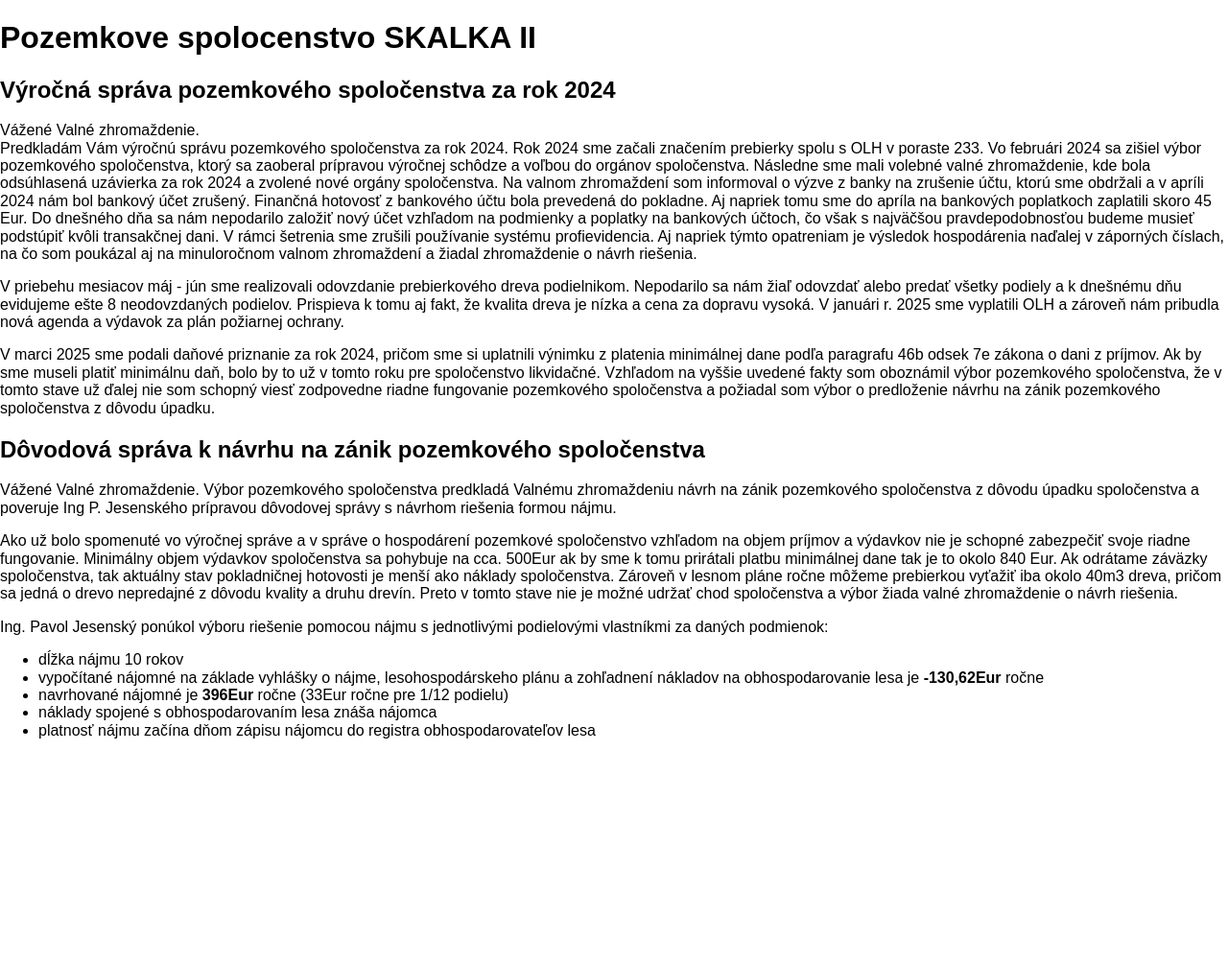
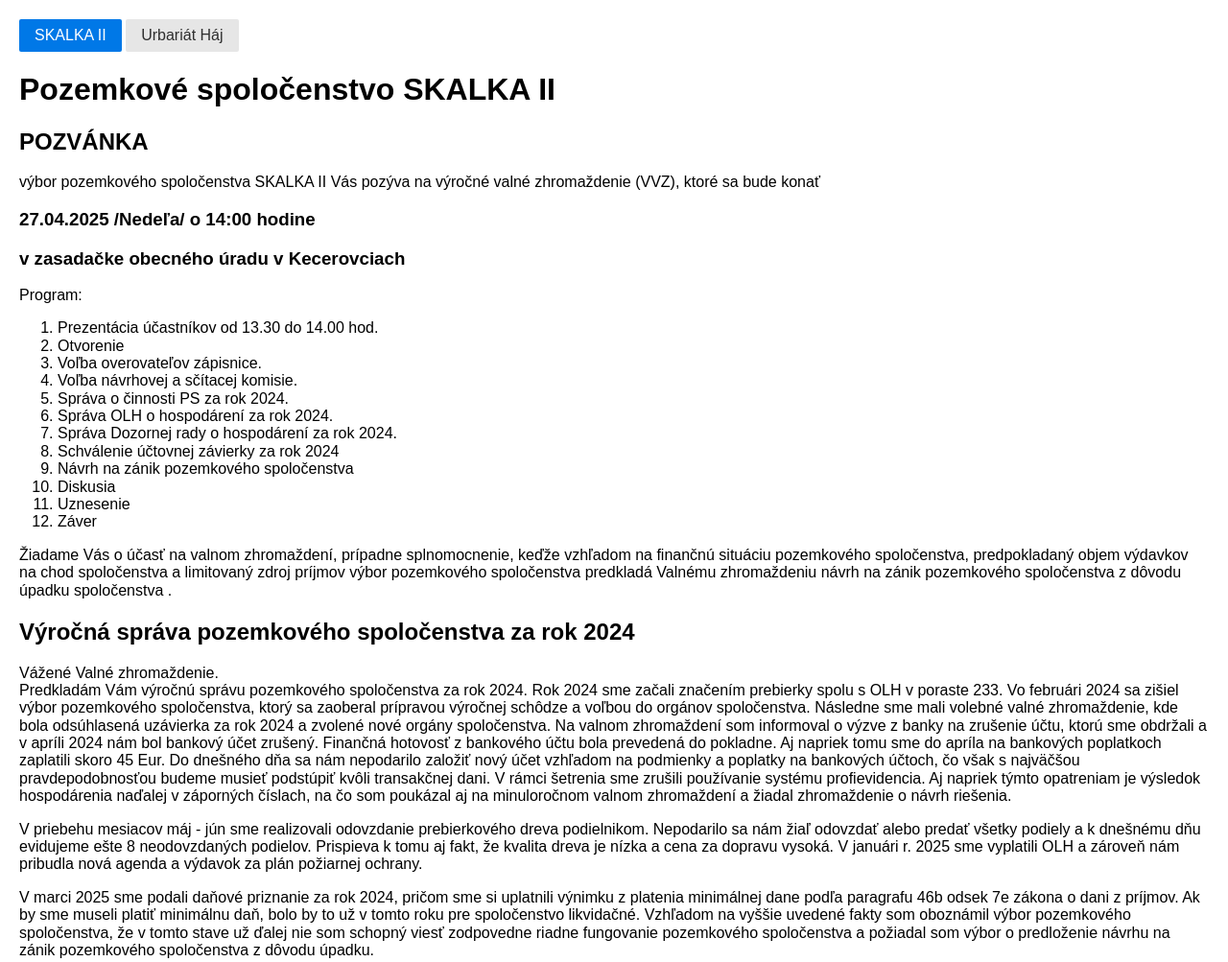
Before and after one commit to palkokec/lesne_spolocenstva, a plain HTML site: page index.html in a window 1280 px wide. Shown: the top 1003 px of the page at 96% size. Before the commit the page ends 800 px from the top, so only its background shows below. Drawn offline with nearby package versions, Linux system fonts and the light colour scheme.

Commit message:
Add index.html

```diff
--- a/index.html
+++ b/index.html
@@ -1,9 +1,58 @@
-<html>
+<!DOCTYPE html>
+<html lang="en">
   <head>
+    <meta charset="UTF-8">
+    <meta name="viewport" content="width=device-width, initial-scale=1.0">
+    <title>Pozemkové spoločenstvo SKALKA II</title>
     <link rel="stylesheet" href="https://cdn.jsdelivr.net/npm/purecss@3.0.0/build/pure-min.css" integrity="sha384-X38yfunGUhNzHpBaEBsWLO+A0HDYOQi8ufWDkZ0k9e0eXz/tH3II7uKZ9msv++Ls" crossorigin="anonymous">
+    <style>
+      body {
+          padding: 20px;
+      }
+
+      .top-nav {
+          margin-bottom: 20px;
+      }
+
+      .section {
+          margin-bottom: 20px;
+      }
+  </style>
   </head>
   <body>
-    <h1>Pozemkove spolocenstvo SKALKA II</h1>
+    <div class="top-nav">
+      <a href="index.html" class="pure-button pure-button-primary">SKALKA II</a>
+      <a href="page2.html" class="pure-button">Urbariát Háj</a>
+  </div>
+    <h1>Pozemkové spoločenstvo SKALKA II</h1>
+    <div class="section">
+      <h2>POZVÁNKA </h2>
+<p>
+výbor pozemkového spoločenstva SKALKA II Vás pozýva na výročné valné zhromaždenie (VVZ), ktoré sa bude konať
+<br/>
+<h3>27.04.2025 /Nedeľa/ o 14:00 hodine </h3>
+<h3>v zasadačke obecného úradu v Kecerovciach </h3>
+Program:
+<ol>
+<li>Prezentácia účastníkov od 13.30 do 14.00 hod. </li>
+  <li>Otvorenie </li>
+    <li>Voľba overovateľov zápisnice. </li>
+      <li>Voľba návrhovej a sčítacej komisie.</li>
+      <li>Správa o činnosti PS za rok 2024. </li>
+        <li>Správa OLH o hospodárení za rok 2024. </li>
+          <li>Správa Dozornej rady o hospodárení za rok 2024.</li>
+            <li>Schválenie účtovnej závierky za rok 2024 </li>
+              <li>Návrh na zánik pozemkového spoločenstva </li>
+                <li>Diskusia </li>
+                  <li>Uznesenie </li>
+                    <li>Záver</li>
+</ol>
+
+Žiadame Vás o účasť na valnom zhromaždení, prípadne splnomocnenie, keďže vzhľadom na finančnú situáciu pozemkového spoločenstva, predpokladaný objem výdavkov na chod spoločenstva a limitovaný zdroj príjmov výbor pozemkového spoločenstva predkladá Valnému zhromaždeniu návrh na zánik pozemkového spoločenstva z dôvodu úpadku spoločenstva .
+</p>
+
+    </div>
+    <div class="section">
     <h2>Výročná správa pozemkového spoločenstva za rok 2024</h2>
     <p>
 Vážené Valné zhromaždenie. <br/> Predkladám Vám výročnú správu pozemkového spoločenstva za rok 2024. Rok 2024 sme začali značením prebierky spolu s OLH v poraste 233. Vo februári 2024 sa zišiel výbor pozemkového spoločenstva, ktorý sa zaoberal prípravou výročnej schôdze a voľbou do orgánov spoločenstva. Následne sme mali volebné valné zhromaždenie, kde bola odsúhlasená uzávierka za rok 2024 a zvolené nové orgány spoločenstva. Na valnom zhromaždení som informoval o výzve z banky na zrušenie účtu, ktorú sme obdržali a v apríli 2024 nám bol bankový účet zrušený. Finančná hotovosť z bankového účtu bola prevedená do pokladne. Aj napriek tomu sme do apríla na bankových poplatkoch zaplatili skoro 45 Eur. Do dnešného dňa sa nám nepodarilo založiť nový účet vzhľadom na podmienky a poplatky na bankových účtoch, čo však s najväčšou pravdepodobnosťou budeme musieť podstúpiť kvôli transakčnej dani. V rámci šetrenia sme zrušili používanie systému profievidencia. Aj napriek týmto opatreniam je výsledok hospodárenia naďalej v záporných číslach, na čo som poukázal aj na minuloročnom valnom zhromaždení a žiadal zhromaždenie o návrh riešenia.</p>
@@ -14,13 +63,14 @@ V priebehu mesiacov máj - jún sme realizovali odovzdanie prebierkového dreva
 V marci 2025 sme podali daňové priznanie za rok 2024, pričom sme si uplatnili výnimku z platenia minimálnej dane podľa paragrafu 46b odsek 7e zákona o dani z príjmov. Ak by sme museli platiť minimálnu daň, bolo by to už v tomto roku pre spoločenstvo likvidačné.
 Vzhľadom na vyššie uvedené fakty som oboznámil výbor pozemkového spoločenstva, že v tomto stave už ďalej nie som schopný viesť zodpovedne riadne fungovanie pozemkového spoločenstva a požiadal som výbor o predloženie návrhu na zánik pozemkového spoločenstva z dôvodu úpadku.
 </p>
-
+</div>
+<div class="section">
 <h2>Dôvodová správa k návrhu na zánik pozemkového spoločenstva</h2>
-<p>Vážené Valné zhromaždenie. Výbor pozemkového spoločenstva predkladá Valnému zhromaždeniu návrh na zánik pozemkového spoločenstva z dôvodu úpadku spoločenstva a poveruje Ing P. Jesenského prípravou dôvodovej správy s návrhom riešenia formou nájmu.
+<p>Vážené Valné zhromaždenie. Výbor pozemkového spoločenstva predkladá Valnému zhromaždeniu návrh na zánik pozemkového spoločenstva z dôvodu úpadku spoločenstva.
 </p>
 <p>
 Ako už bolo spomenuté vo výročnej správe a v správe o hospodárení pozemkové spoločenstvo vzhľadom na objem príjmov a výdavkov nie je schopné zabezpečiť svoje riadne fungovanie.
-Minimálny objem výdavkov spoločenstva sa pohybuje na cca. 500Eur ak by sme k tomu prirátali platbu minimálnej dane tak je to okolo 840 Eur. Ak odrátame záväzky spoločenstva, tak aktuálny stav pokladničnej hotovosti je menší ako náklady spoločenstva. Zároveň v lesnom pláne ročne môžeme prebierkou vyťažiť iba okolo 40m3 dreva, pričom sa jedná o drevo nepredajné z dôvodu kvality a druhu drevín. Preto v tomto stave nie je možné udržať chod spoločenstva a výbor žiada valné zhromaždenie o návrh riešenia.
+Minimálny objem výdavkov spoločenstva sa pohybuje na cca. 500Eur ak by sme k tomu prirátali platbu minimálnej dane tak je to okolo 850 Eur. Ak odrátame záväzky spoločenstva, tak aktuálny stav pokladničnej hotovosti je menší ako náklady spoločenstva. Zároveň v lesnom pláne ročne môžeme prebierkou vyťažiť iba okolo 40m3 dreva, pričom sa jedná o drevo nepredajné z dôvodu kvality a druhu drevín. Preto v tomto stave nie je možné udržať chod spoločenstva a výbor žiada valné zhromaždenie o návrh riešenia.
 </p>
 <p>
 Ing. Pavol Jesenský ponúkol výboru riešenie pomocou nájmu s jednotlivými podielovými vlastníkmi za daných podmienok:
@@ -32,5 +82,6 @@ Ing. Pavol Jesenský ponúkol výboru riešenie pomocou nájmu s jednotlivými p
 <li>platnosť nájmu začína dňom zápisu nájomcu do registra obhospodarovateľov lesa</li>
 </ul>
 </p>
+</div>
   </body>
 </html>
```
Also changed, not shown: page2.html (added, +54 -0 lines).
